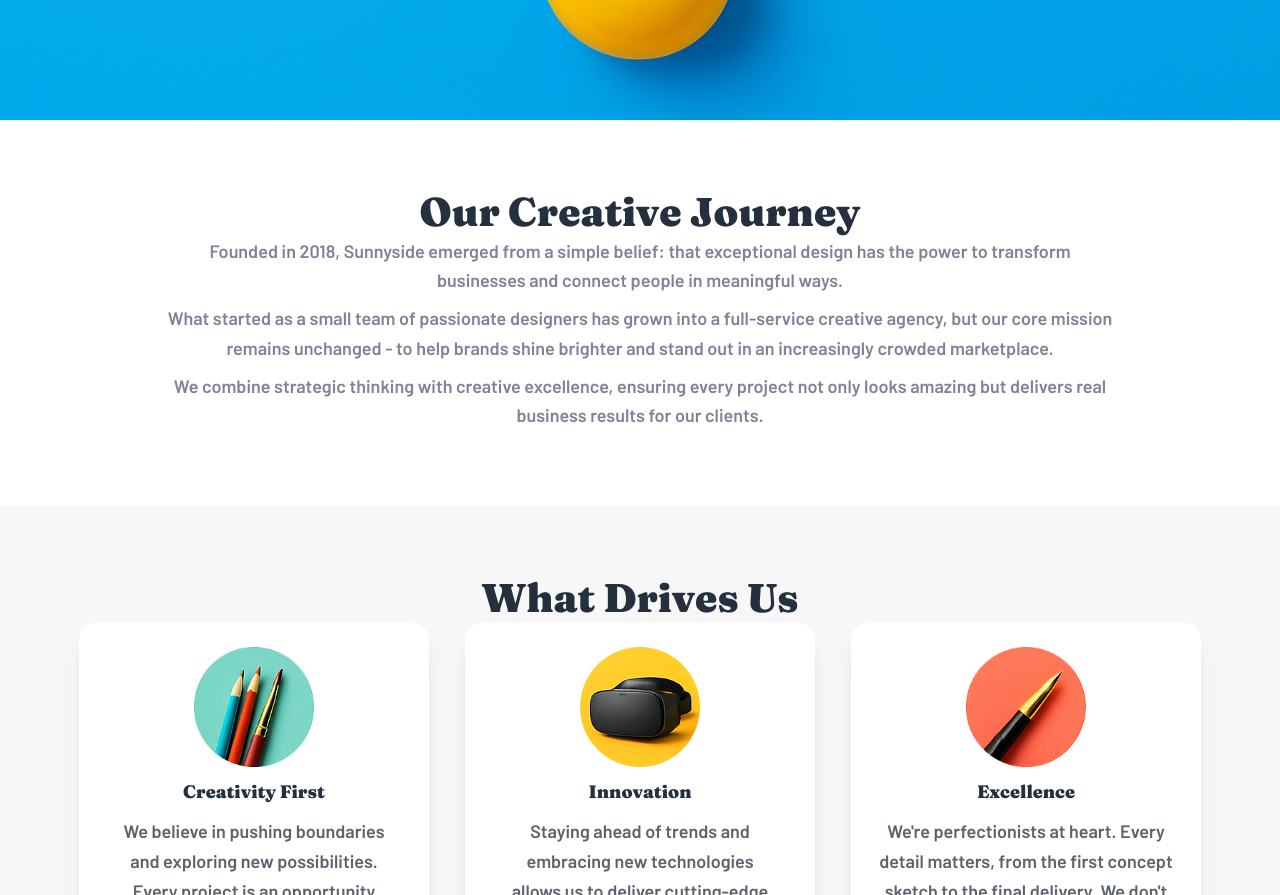
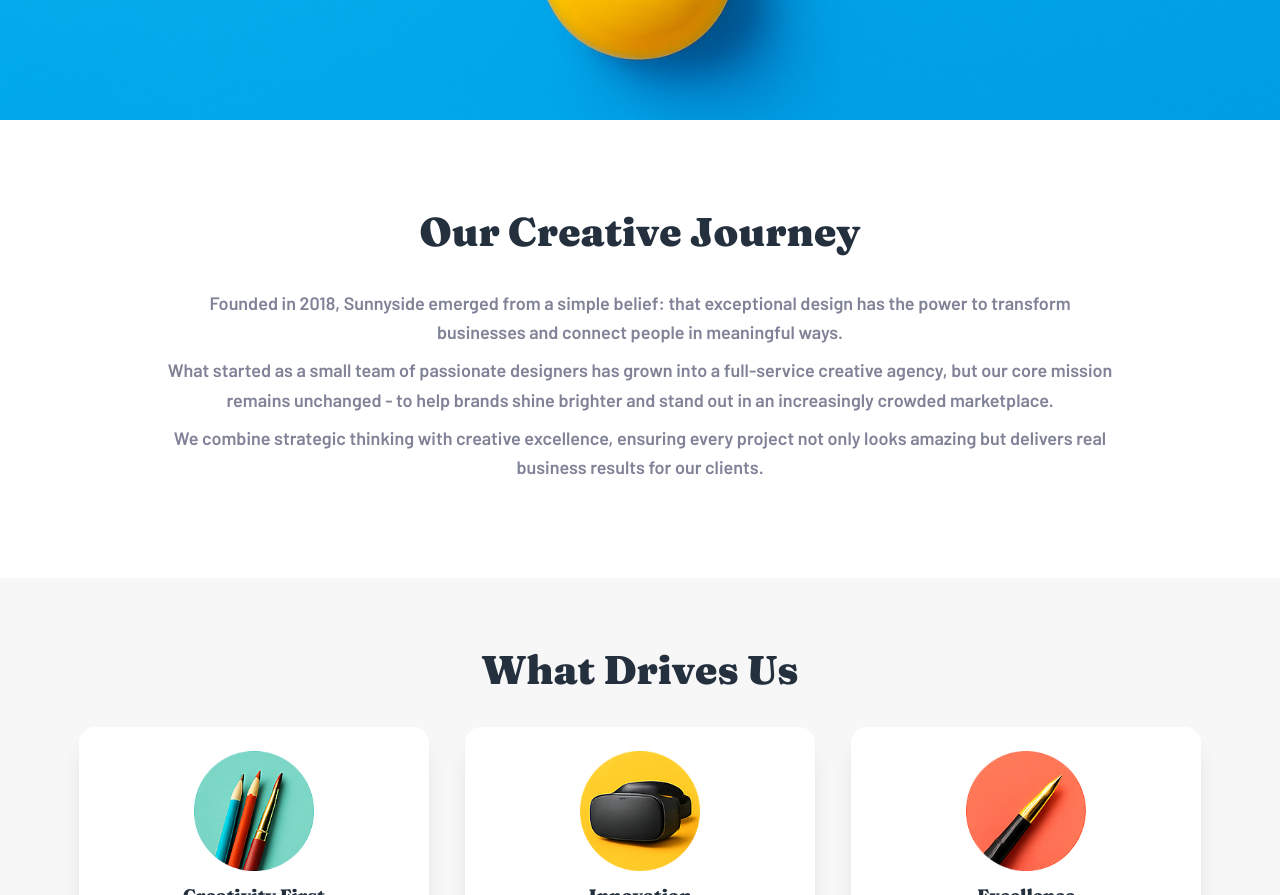
Before and after one commit to JakubM-I/agency-landing-page, a React (Vite) app: page /sunnyside/about in a window 1280 px wide. Shown: the part 680-1575 px from the top of the page. Built offline with nearby package versions, Linux system fonts and the light colour scheme.

Commit message:
Add additional styling to section title component

```diff
--- a/src/features/about/History/index.tsx
+++ b/src/features/about/History/index.tsx
@@ -2,8 +2,8 @@ import SectionTitle from "../../../components/SectionTitle";
 
 const History: React.FC = () => {
     return (
-        <div className="py-16 sx:py-[67px]">
-            <SectionTitle title="Our Creative Journey" />
+        <div className="py-16 sx:py-[87px]">
+            <SectionTitle title="Our Creative Journey" styling="mb-8" />
             <div className="w-[min(1000px,100%)] px-6 mx-auto">
                 <p className="text-preset-10 text-center text-grey-550 text-pretty mb-2">Founded in 2018, Sunnyside emerged from a simple belief: that exceptional design has the power to transform businesses and connect people in meaningful ways.</p>
                 <p className="text-preset-10 text-center text-grey-550 text-pretty mb-2">What started as a small team of passionate designers has grown into a full-service creative agency, but our core mission remains unchanged - to help brands shine brighter and stand out in an increasingly crowded marketplace.</p>
--- a/src/features/about/Values/index.tsx
+++ b/src/features/about/Values/index.tsx
@@ -28,7 +28,7 @@ const values = [
 
    return (
       <div className="py-16 sx:py-[67px] bg-[#F7F7F7]">
-         <SectionTitle title="What Drives Us" />
+         <SectionTitle title="What Drives Us" styling="mb-8" />
          <div className="flex flex-col md:flex-row gap-9 flex-nowrap justify-center items-stretch px-6 md-px-0">
             {values.map((value) => (
             <div key={value.id} className="flex flex-col items-center justify-start gap-3.5 md:flex-[0_1_350px] p-6 bg-white h-auto rounded-2xl shadow-xl">
```
